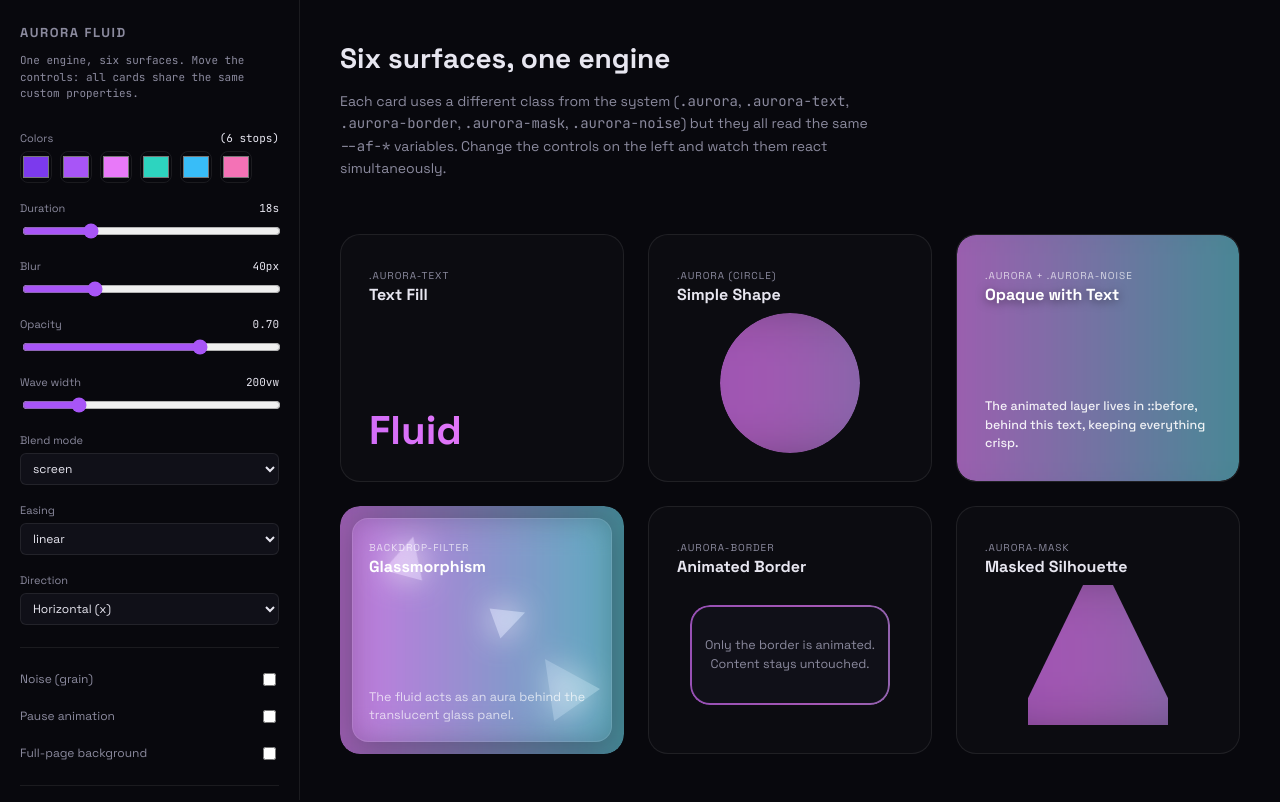
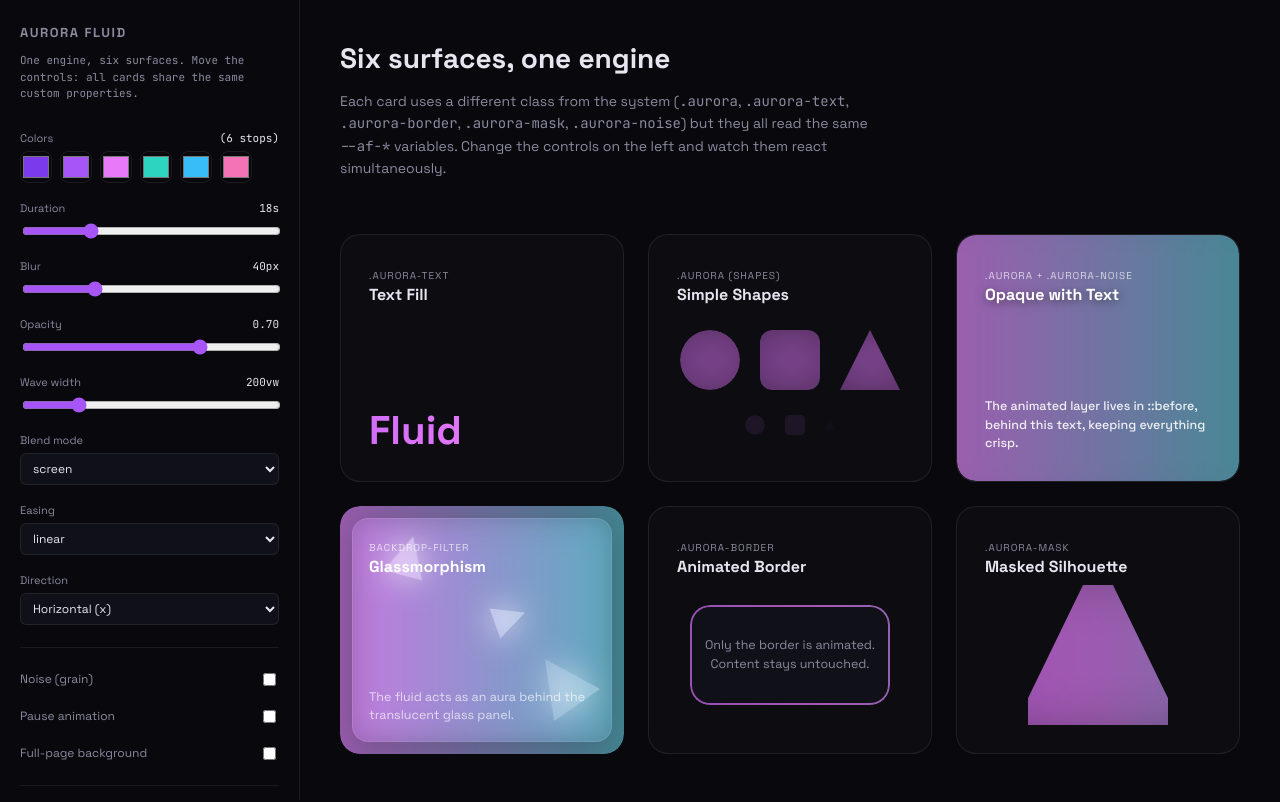
Before and after one commit to ajrojasfuentes/aurora-fluid, a website: page aurora-demo.html in a window 1280 px wide. Shown: the top 802 px of the page. Drawn offline with Linux system fonts and the light colour scheme.

Commit message:
release(v1.2.0): fix removeAurora and update documentation
- fix(core): removeAurora now correctly removes injected .aurora-blobs from the DOM, preventing memory leaks and orphaned elements.

- docs(api): document blobSize and --af-blob-size in README.md.

- docs(types): add missing blob configurations to JSDoc and aurora.d.ts definitions.

- chore: bump version to 1.2.0, update CHANGELOG and rebuild minified assets.

```diff
--- a/aurora-demo.html
+++ b/aurora-demo.html
@@ -142,7 +142,7 @@
       display: flex;
       align-items: center;
       justify-content: center;
-      height: 140px;
+      min-height: 140px;
     }
     .shape-demo .aurora { width: 140px; height: 140px; }
 
@@ -279,6 +279,11 @@
       <input type="range" id="blobChaos" min="0" max="30" value="10">
     </div>
 
+    <div class="field">
+      <label>Blob Size <span class="mono" id="vBlobSize">1.0x</span></label>
+      <input type="range" id="blobSize" min="1" max="50" value="10">
+    </div>
+
     <hr>
 
     <div class="field">
@@ -315,11 +320,19 @@
       <!-- 2. SIMPLE SHAPE -->
       <div class="card" id="card-shape">
         <div>
-          <span class="tag">.aurora (Circle)</span>
-          <h3>Simple Shape</h3>
+          <span class="tag">.aurora (Shapes)</span>
+          <h3>Simple Shapes</h3>
         </div>
-        <div class="shape-demo">
-          <div class="aurora" style="width:140px; height:140px; border-radius:50%;"></div>
+        <div class="shape-demo" style="display: flex; flex-wrap: wrap; gap: 20px; justify-content: center; align-items: center; padding: 15px 0;">
+          <!-- 3 Medianas -->
+          <div class="aurora" style="width:60px; height:60px; border-radius:50%; flex-shrink:0;"></div>
+          <div class="aurora" style="width:60px; height:60px; border-radius:12px; flex-shrink:0;"></div>
+          <div class="aurora" style="width:60px; height:60px; clip-path: polygon(50% 0%, 0% 100%, 100% 100%); flex-shrink:0;"></div>
+
+          <!-- 3 Pequeñas -->
+          <div class="aurora" style="width:20px; height:20px; border-radius:50%; flex-shrink:0;"></div>
+          <div class="aurora" style="width:20px; height:20px; border-radius:4px; flex-shrink:0;"></div>
+          <div class="aurora" style="width:10px; height:10px; clip-path: polygon(50% 0%, 0% 100%, 100% 100%); flex-shrink:0;"></div>
         </div>
       </div>
 
@@ -416,6 +429,7 @@
       blobDrift: document.getElementById("blobDrift"),
       blobDeformation: document.getElementById("blobDeformation"),
       blobChaos: document.getElementById("blobChaos"),
+      blobSize: document.getElementById("blobSize"),
     };
 
     function refresh() {
@@ -441,6 +455,7 @@
         blobDrift: controls.blobDrift.value / 10,
         blobDeformation: controls.blobDeformation.value / 10,
         blobChaos: controls.blobChaos.value / 10,
+        blobSize: controls.blobSize.value / 10,
       };
 
       // Set custom properties globally on root, but do NOT inject DOM blobs into the background.
@@ -459,6 +474,7 @@
       document.getElementById("vBlobDrift").textContent = (controls.blobDrift.value / 10).toFixed(1) + "x";
       document.getElementById("vBlobDeformation").textContent = (controls.blobDeformation.value / 10).toFixed(1) + "x";
       document.getElementById("vBlobChaos").textContent = (controls.blobChaos.value / 10).toFixed(1) + "x";
+      document.getElementById("vBlobSize").textContent = (controls.blobSize.value / 10).toFixed(1) + "x";
 
       // Full-page background toggle
       document.body.classList.toggle("has-page-bg", controls.pageBg.checked);
--- a/aurora.css
+++ b/aurora.css
@@ -253,6 +253,8 @@
   filter: blur(calc(var(--af-blur) * 0.75 * var(--af-intensity)));
   /* OPT-6: Strict containment — nothing inside can affect outside layout */
   contain: strict;
+  /* Auto-scaling: establishes a container for cqmax units on blobs */
+  container-type: size;
 }
 
 /* Mask support for shapes */
@@ -280,6 +282,7 @@
 /* Individual particle base physics */
 .aurora-blob {
   position: absolute;
+  aspect-ratio: 1 / 1; /* Forces perfect spheres regardless of container shape */
   border-radius: 50%;
   mix-blend-mode: var(--af-blend);
   opacity: calc(var(--af-opacity) * var(--af-intensity));
--- a/aurora.d.ts
+++ b/aurora.d.ts
@@ -46,6 +46,8 @@ export interface AuroraConfig {
   blobDrift?: number;
   /** Chaos multiplier for asynchronous delays. @default 1 */
   blobChaos?: number;
+  /** Scale multiplier for volumetric blobs. @default 1 */
+  blobSize?: number;
 }
 
 /**
@@ -76,8 +78,8 @@ export declare function applyAuroraAll(
 ): void;
 
 /**
- * Removes all --af-* custom properties from an element,
- * reverting to :root defaults.
+ * Removes all --af-* custom properties from an element
+ * and removes injected blobs, reverting to :root defaults.
  */
 export declare function removeAurora(el: HTMLElement): void;
 
--- a/aurora.js
+++ b/aurora.js
@@ -32,6 +32,11 @@
  * @property {string}  [delay="0s"]           - Animation delay (for staggering)
  * @property {string}  [direction="x"]        - "x" | "y" — animation axis
  * @property {number}  [intensity=1]          - Global effect multiplier (0-1)
+ * @property {number}  [blobs=0]              - Number of volumetric blobs to inject (0-10)
+ * @property {number}  [blobDeformation=1]    - Morphing speed multiplier
+ * @property {number}  [blobDrift=1]          - Spatial movement multiplier
+ * @property {number}  [blobChaos=1]          - Temporal desynchronization multiplier
+ * @property {number}  [blobSize=1]           - Scale multiplier for volumetric blobs
  */
 
 /**
@@ -132,6 +137,7 @@ export function applyAurora(el, config) {
     blobDeformation = 1,
     blobDrift = 1,
     blobChaos = 1,
+    blobSize = 1,
   } = config;
 
   if (angle === undefined) {
@@ -212,10 +218,10 @@ export function applyAurora(el, config) {
         const cy = 35 + rng() * 30;
         blob.style.background = `radial-gradient(circle at ${cx}% ${cy}%, ${coreColor}, transparent 70%)`;
 
-        // Deterministic size between 35% and 65%
+        // Deterministic size between 35 and 65 (scaled by cqmax)
         const size = 35 + rng() * 30;
-        blob.style.width = `${size}%`;
-        blob.style.height = `${size}%`;
+        blob.style.width = `calc(${size}cqmax * var(--af-blob-size, 1))`;
+        // aspect-ratio: 1/1 in CSS automatically handles height
 
         // Deterministic spread across the container
         blob.style.top = `${-10 + rng() * 60}%`;
@@ -242,6 +248,7 @@ export function applyAurora(el, config) {
       // Always update these (they depend on live slider values)
       blob.style.animationPlayState = state;
       blob.style.setProperty("--af-drift", String(blobDrift));
+      blob.style.setProperty("--af-blob-size", String(blobSize));
 
       if (isNew) {
         blobsWrapper.appendChild(blob);
@@ -269,7 +276,7 @@ export function applyAuroraAll(target, config) {
 /**
  * Removes all --af-* custom properties from an element,
  * reverting it to the :root defaults. Also removes the
- * direction modifier class if present.
+ * direction modifier class and any injected blobs.
  * @param {HTMLElement} el
  */
 export function removeAurora(el) {
@@ -281,6 +288,9 @@ export function removeAurora(el) {
   ];
   props.forEach((prop) => el.style.removeProperty(prop));
   el.classList.remove("aurora-flow-y");
+
+  const existingBlobs = el.querySelector(".aurora-blobs");
+  if (existingBlobs) existingBlobs.remove();
 }
 
 /**
--- a/package.json
+++ b/package.json
@@ -1,6 +1,6 @@
 {
   "name": "aurora-fluid",
-  "version": "1.1.0",
+  "version": "1.2.0",
   "description": "Reusable animated gradient flow engine — CSS custom properties + optional JS helper",
   "author": "Anthony Rojas",
   "repository": {
```
Also changed, not shown: CHANGELOG.md, README.md, aurora.min.css, aurora.min.js.
